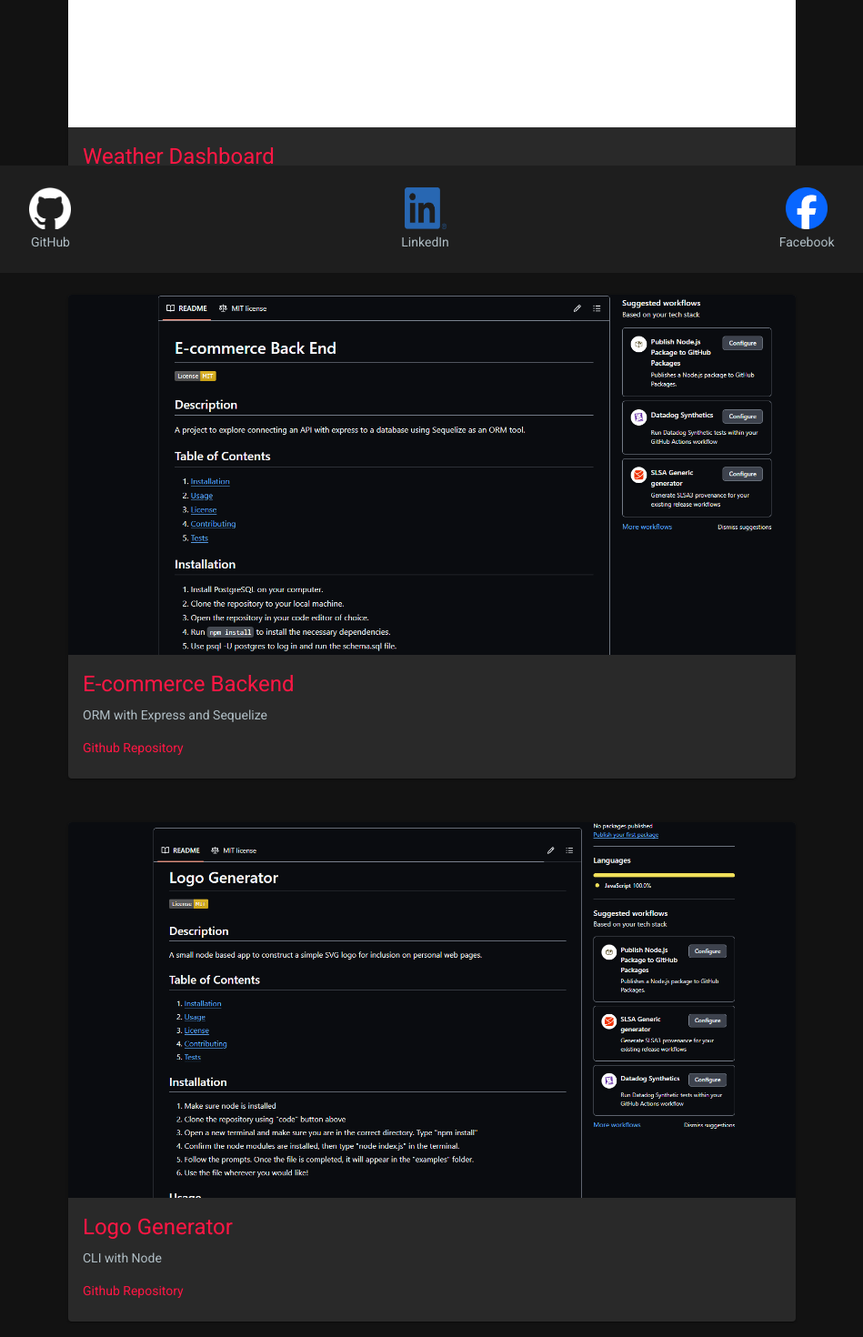
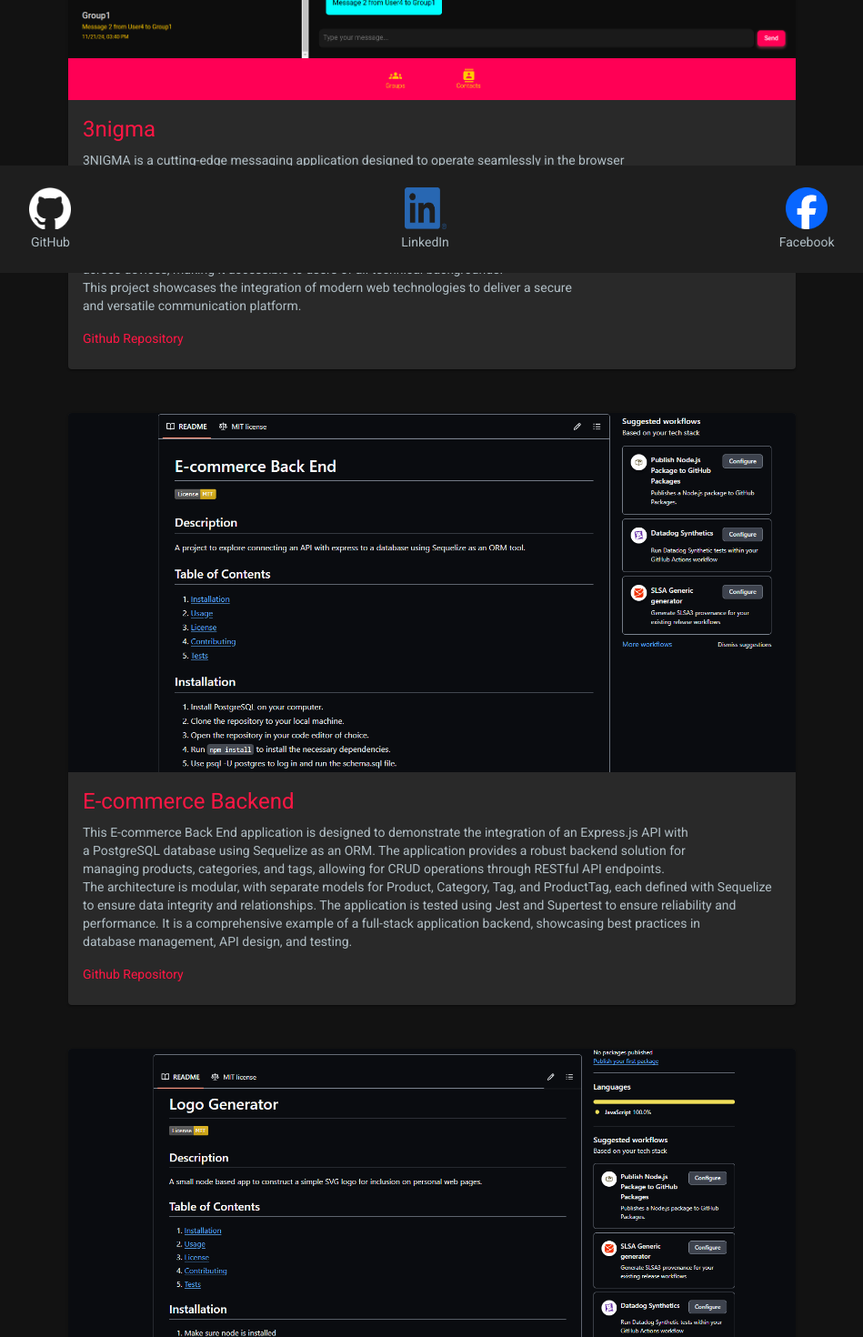
Before and after one commit to dwalley606/react-portfolio, a React (Vite) app: page /portfolio in a window 1280 px wide. Shown: the part 500-1970 px from the top of the page at 91% size, without its empty margins (165-1114 px from the left). Built offline with nearby package versions, Linux system fonts and the light colour scheme.

Commit message:
Final updates

```diff
--- a/index.html
+++ b/index.html
@@ -2,7 +2,7 @@
 <html lang="en">
   <head>
     <meta charset="UTF-8" />
-    <link rel="icon" type="image/svg+xml" href="/vite.svg" />
+    <link rel="icon" type="image/svg+xml" href="/dwall.svg" />
     <meta name="viewport" content="width=device-width, initial-scale=1.0" />
     <title>My React Portfolio</title>
   </head>
--- a/src/data/projectsData.js
+++ b/src/data/projectsData.js
@@ -1,49 +1,49 @@
-import weatherDashboardImg from '../assets/projects/weatherDashboard.png';
 import ecommerceBackendImg from '../assets/projects/ecommerceBackend.png';
 import logoGeneratorImg from '../assets/projects/logoGenerator.png';
 import payrollTrackerImg from '../assets/projects/payrollTracker.png';
 import bookReviewsImg from '../assets/projects/bookReviews.png';
 import socialMediaBackendImg from '../assets/projects/socialMediaBackend.png';
+import threenigmaImg from '../assets/projects/threenigma.png';
 
 const projectsData = [
   {
-    name: "Weather Dashboard",
-    description: "Front End",
-    link: "https://dwalley606.github.io/weather-dashboard/",
-    repo: "https://github.com/dwalley606/weather-dashboard",
-    img: weatherDashboardImg,
+    name: "3nigma",
+    description: "3NIGMA is a cutting-edge messaging application designed to operate seamlessly in the browser as a Progressive Web App (PWA). Built using the MERN stack (MongoDB, Express.js, React.js, Node.js), it offers a robust full-stack solution for real-time communication. The application leverages Apollo Client for state management and GraphQL for efficient data fetching, ensuring a smooth user experience. With a focus on security, 3NIGMA incorporates end-to-end encryption, although this feature is still under development. The app's responsive design, powered by Material-UI, ensures compatibility across devices, making it accessible to users of all technical backgrounds. This project showcases the integration of modern web technologies to deliver a secure and versatile communication platform.",
+    link: "https://threenigma.onrender.com/dashboard",
+    repo: "https://github.com/dwalley606/3nigma",
+    img: threenigmaImg,
   },
   {
     name: "E-commerce Backend",
-    description: "ORM with Express and Sequelize",
+    description: "This E-commerce Back End application is designed to demonstrate the integration of an Express.js API with a PostgreSQL database using Sequelize as an ORM. The application provides a robust backend solution for managing products, categories, and tags, allowing for CRUD operations through RESTful API endpoints. The architecture is modular, with separate models for Product, Category, Tag, and ProductTag, each defined with Sequelize to ensure data integrity and relationships. The application is tested using Jest and Supertest to ensure reliability and performance. It is a comprehensive example of a full-stack application backend, showcasing best practices in database management, API design, and testing.",
     link: "https://github.com/dwalley606/e-commerce-backend",
     repo: "https://github.com/dwalley606/e-commerce-backend",
     img: ecommerceBackendImg,
   },
   {
     name: "Logo Generator",
-    description: "CLI with Node",
+    description: "This app is a Node.js-based logo generator designed to create simple SVG logos for personal web pages. It prompts the user for input using the Inquirer library, allowing them to specify logo text, text color, shape type (Triangle, Circle, or Square), and shape color. Based on the user's input, the app generates an SVG file with the specified design and saves it in the 'examples' folder. The app is intended for users who want to quickly create a personalized logo with minimal effort.",
     link: "https://drive.google.com/file/d/1BtH7LayYQwCNaSSTN9QhBt2WXpxy9bo7/view?pli=1",
     repo: "https://github.com/dwalley606/logo-generator",
     img: logoGeneratorImg,
   },
   {
     name: "Payroll Tracker",
-    description: "HTML/CSS/JavaScript",
+    description: "The Employee Payroll Tracker app is designed to manage and display employee data, specifically focusing on their names and salaries. Users can interact with the app by adding employee details through prompts, which are then stored in an array of employee objects. The app calculates and displays the average salary of the employees, selects a random employee to display, and sorts the employees by their last names. The employee data is presented in an HTML table format, providing a clear and organized view of the information. The app is styled with CSS for a clean and user-friendly interface and is deployed on GitHub Pages for easy access.",
     link: "https://dwalley606.github.io/payroll-tracker/",
     repo: "https://github.com/dwalley606/payroll-tracker",
     img: payrollTrackerImg,
   },
   {
     name: "Book Reviews",
-    description: "HTML/CSS/JavaScript",
+    description: "This application, titled 'Book Finder & Reviews', is designed to allow users to search for books and leave reviews. Users can search for books by title, author, or genre using the OpenLibrary API, and view the current New York Times Best Sellers list. The app provides a homepage with a list of best-selling books and buttons for searching and adding reviews. Users can submit reviews, which are stored in local storage and displayed alongside other user reviews. The app also features a modal for adding reviews and a section for displaying previous searches and reviews.",
     link: "https://jobeans24.github.io/Reviews/",
     repo: "https://github.com/jobeans24/Reviews",
     img: bookReviewsImg,
   },
   {
     name: "Social Media Backend",
-    description: "MongoDB and Express",
+    description: "This app is a backend for a social media platform designed to practice using MongoDB. It provides functionality for managing users, thoughts, and reactions. Users can create, update, and delete thoughts, as well as add and remove reactions to thoughts. The app also supports user management, including creating, updating, and deleting users, and managing friendships between users. The backend is built using Node.js, Express, and Mongoose, and it connects to a MongoDB database to store and retrieve data. The app is structured with controllers, models, and routes to handle API requests efficiently.",
     link: "https://drive.google.com/file/d/1o7ZlWyqjYWPfy5tRsJvL34-bTsEW1GAV/view",
     repo: "https://github.com/dwalley606/social-network-api?tab=readme-ov-file",
     img: socialMediaBackendImg,
```
Also changed, not shown: public/dwall.svg (added), src/assets/projects/threenigma.png (added).
